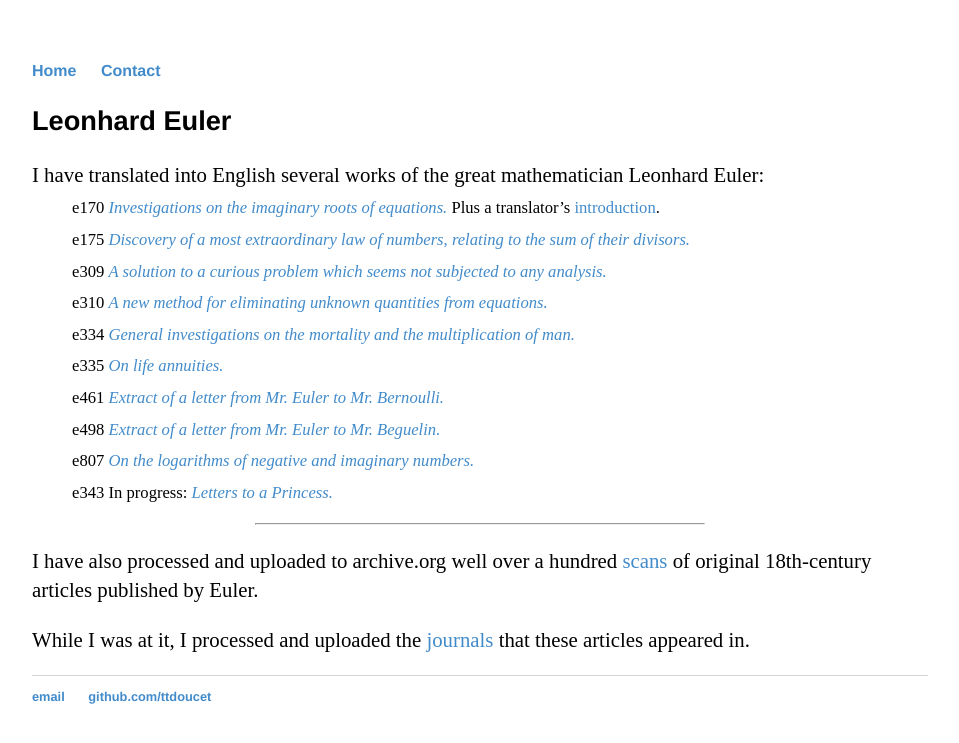
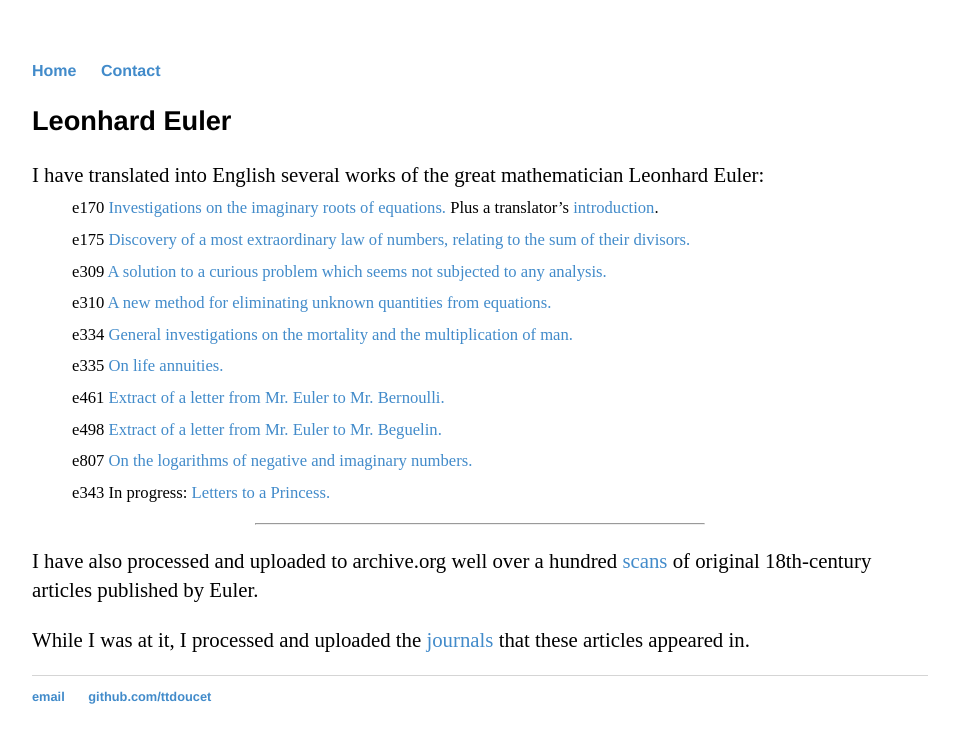
Before and after one commit to ttdoucet/ttdoucet.github.io, a Jekyll site: the page built from euler/index.md, in a window 1280 px wide. Shown: the top 743 px of the page, without its empty margins (160-1119 px from the left). Built offline with Jekyll 4.4.1, drawn with Linux system fonts in a browser that asks for light colours.

Commit message:
Remove italics from cite tag.

```diff
--- a/css/lambent.scss
+++ b/css/lambent.scss
@@ -54,10 +54,12 @@ footer { border-top: 1px solid #d5d5d5; font-size: .8em; }
     text-indent: -40px;
 }
 
-.eulerdocs + ul > li:first-child{
+cite { font-style: normal; }
+
+.eulerdocs + ul > li:first-child {
            margin-top: -0.6em;
 }
-.eulerdocs + ul > li:not(:last-child){
+.eulerdocs + ul > li:not(:last-child) {
            padding-bottom: 0.8em;
 }
 /*.eulerdocs + ul li a {text-decoration: none; color: maroon }*/
```
Also changed, not shown: index.md (+1 -1 lines).
